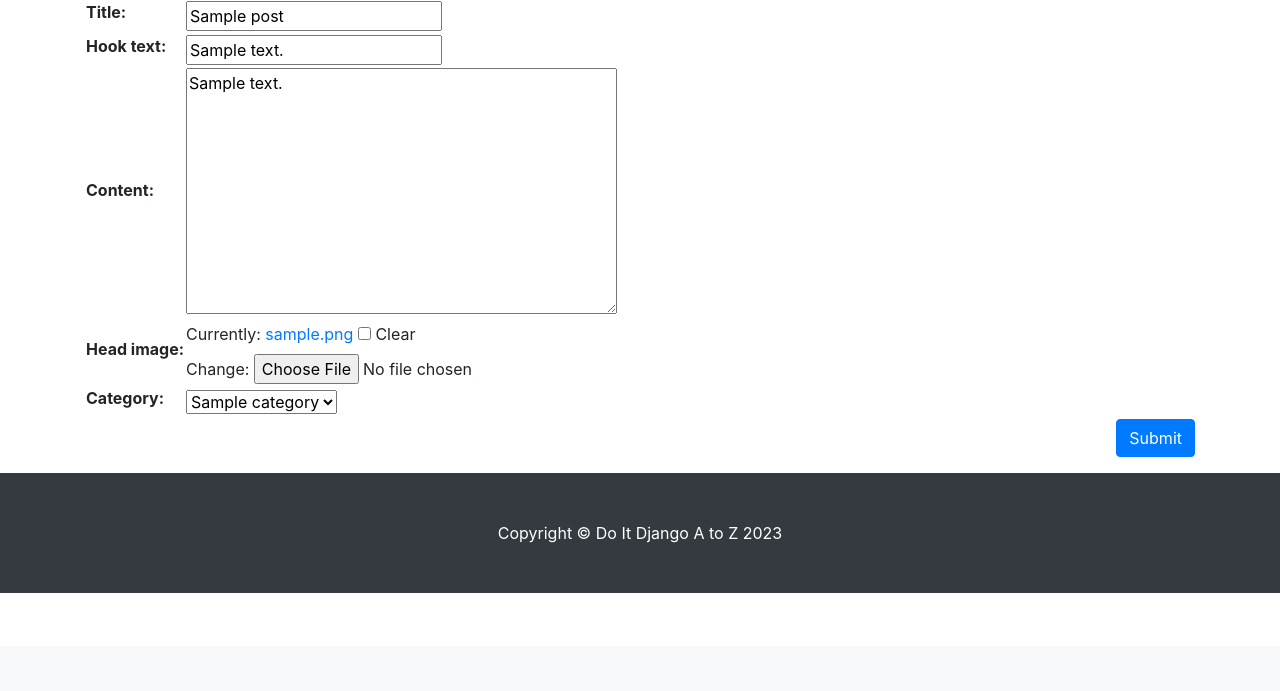
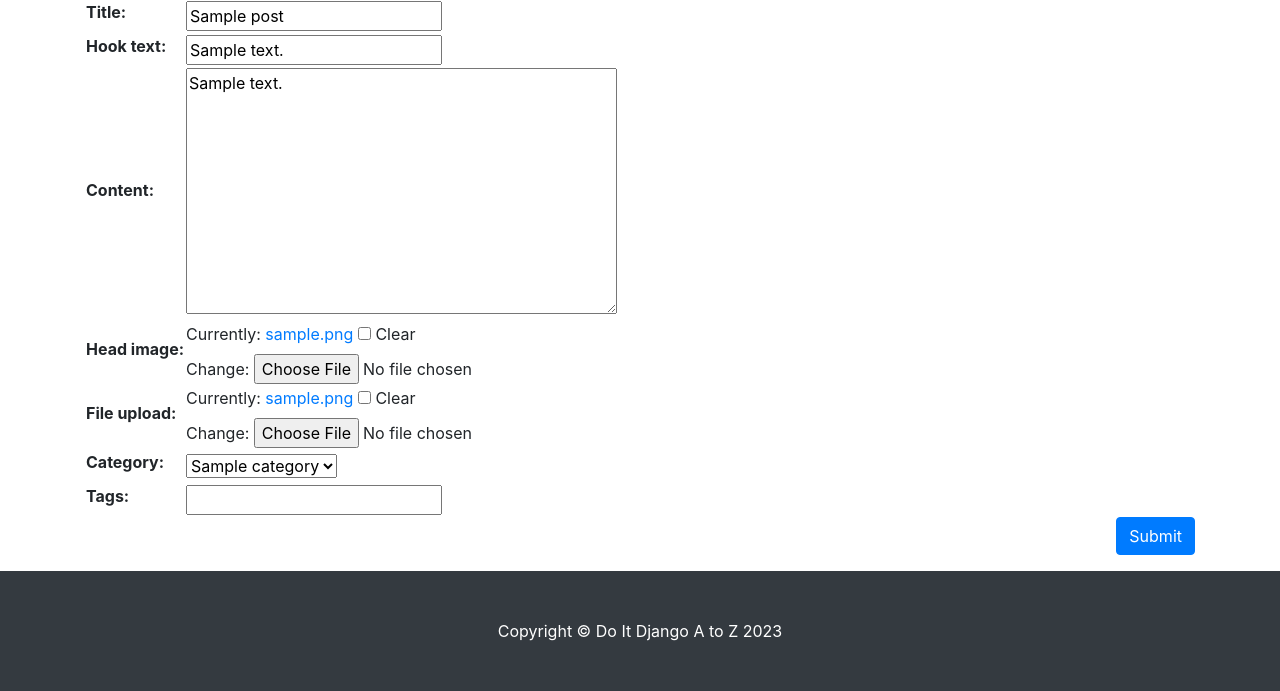
Before and after one commit to hyobin0726/do_it_django_2023, a Django app: page /blog/update_post/1/ in a window 1280 px wide. Shown: the part 154-845 px from the top of the page. Before the commit the page ends 747 px from the top, so only its background shows below. Run offline with Django 4.2, Linux system fonts and the light colour scheme; a user stored in the database is signed in; tables that the repository leaves empty hold one stand-in row (values such as "Sample post"); some libraries are stand-ins or nearby versions.

Commit message:
포스트를 수정할 때 텍스트로 태그 저장하기

```diff
--- a/blog/templates/blog/post_detail.html
+++ b/blog/templates/blog/post_detail.html
@@ -26,7 +26,7 @@
         <hr>
 
         {% if user.is_authenticated and user == post.author %}
-            <a class="btn btn-info btn-sm float-right" herf="/blog/update_post/{{ post.pk}}/" role="button"><i class="fas fa-pen"></i> Edit Post</a>
+            <a class="btn btn-info btn-sm float-right" href="/blog/update_post/{{ post.pk}}/" role="button"><i class="fas fa-pen"></i> Edit Post</a>
         {% endif %}
 
         <!-- Date/Time -->
--- a/blog/templates/blog/post_form.html
+++ b/blog/templates/blog/post_form.html
@@ -8,6 +8,10 @@
     <form method="post" enctype="multipart/form-data">{% csrf_token %}
         <table>
             {{ form }}
+            <tr>
+                <th><label for="id_tags_str">Tags:</label></th>
+                <td><input type="text" name="tags_str" id="id_tags_str"></td>
+            </tr>
          </table>
         <button type="submit" class="btn btn-primary float-right">Submit</button>
     </form>
--- a/blog/templates/blog/post_update_form.html
+++ b/blog/templates/blog/post_update_form.html
@@ -8,6 +8,10 @@
     <form method="post" enctype="multipart/form-data">{% csrf_token %}
         <table>
             {{ form }}
+            <tr>
+                <th><label for="id_tags_str">Tags:</label></th>
+                <td><input type="text" name="tags_str" id="id_tags_str"></td>
+            </tr>
          </table>
         <button type="submit" class="btn btn-primary float-right">Submit</button>
     </form>
--- a/blog/views.py
+++ b/blog/views.py
@@ -3,7 +3,7 @@ from django.views.generic import ListView, DetailView, CreateView, UpdateView
 from django.contrib.auth.mixins import LoginRequiredMixin, UserPassesTestMixin
 from .models import Post, Category, Tag
 from django.core.exceptions import PermissionDenied
-
+from django.utils.text import slugify
 
 class PostList(ListView):
     model = Post
@@ -34,21 +34,68 @@ class PostCreate(LoginRequiredMixin,UserPassesTestMixin, CreateView):
         current_user = self.request.user
         if current_user.is_authenticated and (current_user.is_staff or current_user.is_superuser):
             form.instance.author = current_user
-            return super(PostCreate, self).form_valid(form)
+            response = super(PostCreate, self).form_valid(form)
+
+            tags_str = self.request.POST.get('tags_str')
+            if tags_str:
+                tags_str = tags_str.strip()
+
+                tags_str = tags_str.replace(',', ';')
+                tags_list = tags_str.split(';')
+
+                for t in tags_list:
+                    t = t.strip()
+                    tag, is_tag_created = Tag.objects.get_or_create(name=t)
+                    if is_tag_created:
+                        tag.slug = slugify(t, allow_unicode=True)
+                        tag.save()
+                    self.object.tags.add(tag)
+
+            return response
 
         else:
             return redirect('/blog/')
-class PostUpdate(LoginRequiredMixin,UpdateView):
+class PostUpdate(LoginRequiredMixin, UpdateView):
     model = Post
-    fields = ['title','hook_text','content','head_image','file_update','category','tag']
+    fields = ['title', 'hook_text', 'content', 'head_image', 'file_upload', 'category']
 
     template_name = 'blog/post_update_form.html'
+
+    def get_context_data(self, **kwargs):
+        context = super(PostUpdate, self).get_context_data()
+        if self.object.tags.exists():
+            tags_str_list = list()
+            for t in self.object.tags.all():
+                tags_str_list.append(t.name)
+            context['tags_str_default'] = '; '.join(tags_str_list)
+
+        return context
 
     def dispatch(self, request, *args, **kwargs):
         if request.user.is_authenticated and request.user == self.get_object().author:
             return super(PostUpdate, self).dispatch(request, *args, **kwargs)
         else:
             raise PermissionDenied
+
+    def form_valid(self, form):
+        response = super(PostUpdate, self).form_valid(form)
+        self.object.tags.clear()
+
+        tags_str = self.request.POST.get('tags_str')
+        if tags_str:
+            tags_str = tags_str.strip()
+            tags_str = tags_str.replace(',', ';')
+            tags_list = tags_str.split(';')
+
+            for t in tags_list:
+                t = t.strip()
+                tag, is_tag_created = Tag.objects.get_or_create(name=t)
+                if is_tag_created:
+                    tag.slug = slugify(t, allow_unicode=True)
+                    tag.save()
+                self.object.tags.add(tag)
+
+        return response
 
 def category_page(request, slug):
     if slug == 'no_category':
@@ -71,7 +118,7 @@ def category_page(request, slug):
     )
 
 def tag_page(request, slug):
-    tag = Tag.objects .get(slug=slug)
+    tag = Tag.objects.get(slug=slug)
     post_list = tag.post_set.all()
 
 
@@ -85,6 +132,8 @@ def tag_page(request, slug):
             'no_category_post_count': Post.objects.filter(category=None).count(),
         }
     )
+
+
 # def index(request):
 #     posts = Post.objects.all().order_by('-pk')
 #
```
Also changed, not shown: blog/tests.py (+19 -0 lines).
